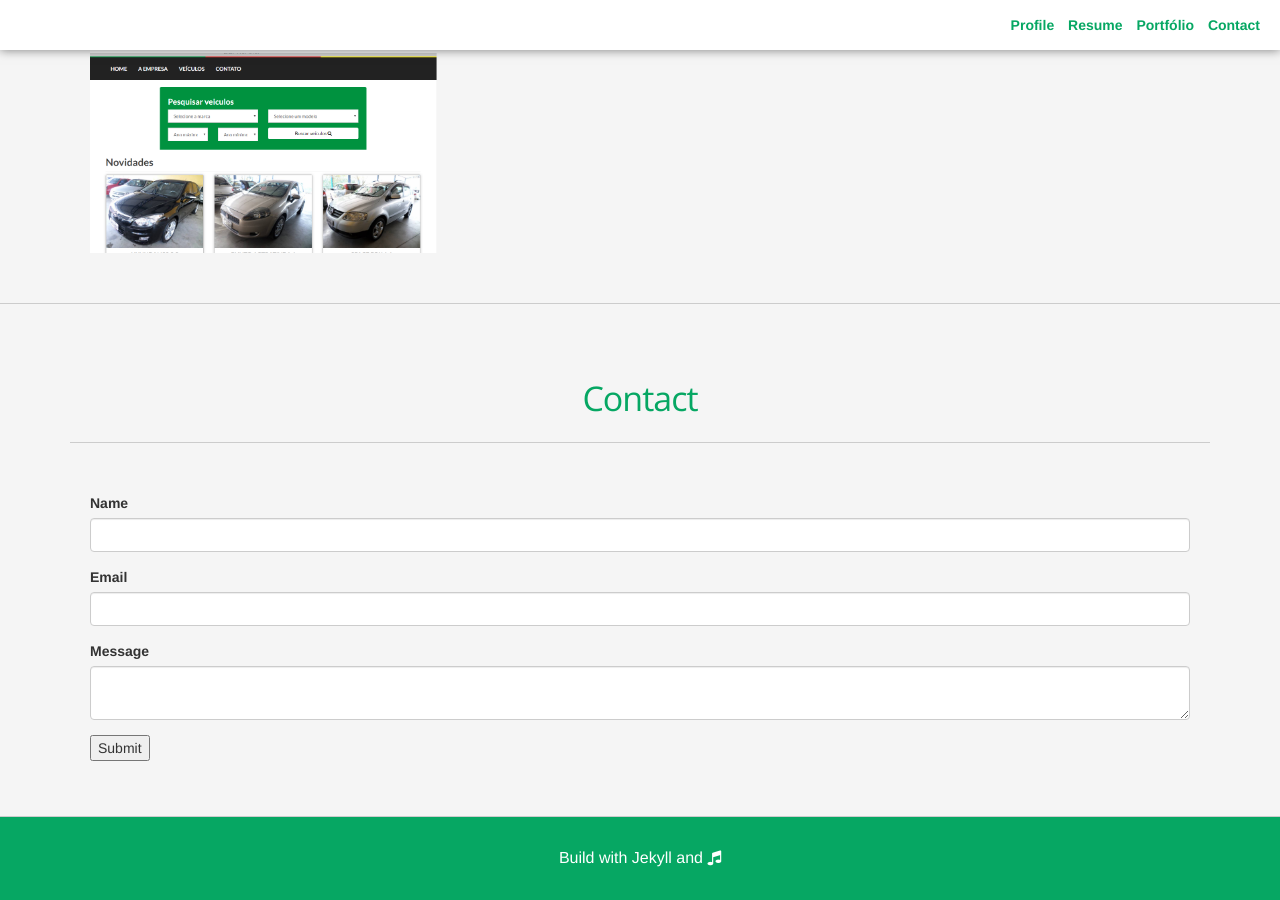
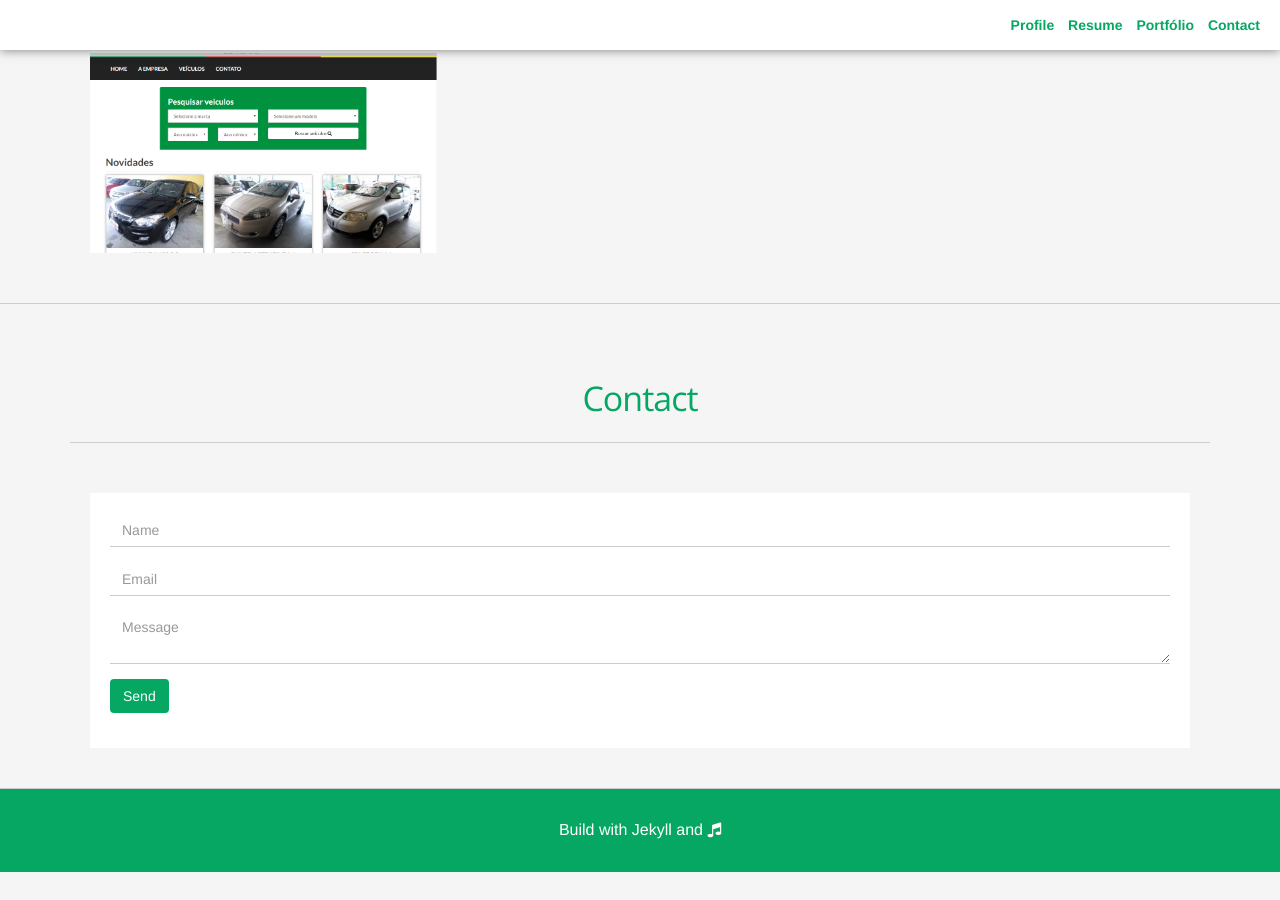
Before and after one commit to Rodrigo-Vargas/rodrigo-vargas.github.io, a Jekyll site: the page built from index.html, in a window 1280 px wide and 900 px high, scrolled down 2932 px. Built offline with Jekyll 4.4.1, drawn with Linux system fonts in a browser that asks for light colours; after the commit the page ends 3804 px from its top, so only the background shows below that.

Commit message:
Style form. Clean fields after sent form

```diff
--- a/_sass/bootstrap.scss
+++ b/_sass/bootstrap.scss
@@ -687,13 +687,6 @@ output {
    transition: border-color ease-in-out .15s,box-shadow ease-in-out .15s
 }
 
-.form-control:focus {
-   border-color: #66afe9;
-   outline: 0;
-   -webkit-box-shadow: inset 0 1px 1px rgba(0,0,0,.075),0 0 8px rgba(102,175,233,.6);
-   box-shadow: inset 0 1px 1px rgba(0,0,0,.075),0 0 8px rgba(102,175,233,.6)
-}
-
 .form-control::-moz-placeholder {
    color: #999;
    opacity: 1
--- a/assets/css/styles.scss
+++ b/assets/css/styles.scss
@@ -7,6 +7,7 @@
 
 /* Variables */
 $primary-text-color: #06A763;
+$primary-text-color-hover: #06bd71;
 
 /* Background colors */
 $first-bg-color: #f3efe0;
@@ -777,14 +778,44 @@ section.portfolio {
   }
 }
 
+/* Boxes */
+.box-with-shadow {
+   background-color: #fff;
+   padding: 20px;
+}
+
+
+/* Forms */
+.form-control {
+   box-shadow: none;
+   border-left: none;
+   border-radius: 0;
+   border-right: none;
+   border-top: none;
+}
+
+.form-control:focus {
+   border-color: $primary-text-color;
+   outline: 0;
+}
+
+.btn-primary {
+   background-color: $primary-text-color;
+   color: #fff;
+}
+
+.btn-primary:hover, .btn-primary:focus {
+   color: #fff;
+}
+
 footer {
   background-color: $primary-text-color;
   padding: 30px 10px;
 }
 
 footer span {
-  color: #fff;
-  display: block;
-  font-size: 16px;
-  text-align: center
+   color: #fff;
+   display: block;
+   font-size: 16px;
+   text-align: center
 }
--- a/assets/js/site.js
+++ b/assets/js/site.js
@@ -81,12 +81,16 @@ registerNavToogleButtonAction = function(){
 }
 
 registerContactFormSubmit = function(){
-   console.log('registerContactFormSubmit');
    var form = document.querySelector(".contact form");
    form.addEventListener("submit", sendInfo, false);
 }
 
 function reqListener() {
+   var fields = document.querySelectorAll(".contact form .form-control");
+   fiedls.forEach(function(field){
+      field.value = "";
+   });
+
    console.log(this.response);
 }
 
--- a/index.html
+++ b/index.html
@@ -203,26 +199,31 @@
             <h2 class="title">Contact</h2>
 
             <div class="content">
+               <div class="row">
+                  <div class="col-xs-12">
+                     <div class="box-with-shadow">
                         <form action="">
                            <div class="form-group">
-                     <label for="name">Name</label>
-                     <input type="text" class="form-control" name="name">
+                              <input type="text" class="form-control" name="name" placeholder="Name">
                            </div>
 
                            <div class="form-group">
-                     <label for="name">Email</label>
-                     <input type="text" class="form-control" name="email">
+                              <input type="text" class="form-control" name="email" placeholder="Email">
                            </div>
 
                            <div class="form-group">
-                     <label for="name">Message</label>
-                     <textarea type="text" class="form-control" name="body"></textarea>
+                              <textarea type="text" class="form-control" name="body" placeholder="Message"></textarea>
                            </div>
 
                            <div class="form-group">
-                     <button type="submit" href="#" class="btn-btn-primary">Submit</button>
+                              <button type="submit" href="#" class="btn btn-primary">Send</button>
                            </div>
                         </form>
+                     </div>
+                  </div>
+               </div>
+
+
             </div>
          </div>
       </div>
```
Also changed, not shown: other parts of index.html (+0 -4 lines). Lines whose indentation alone changed are shown as unchanged.
